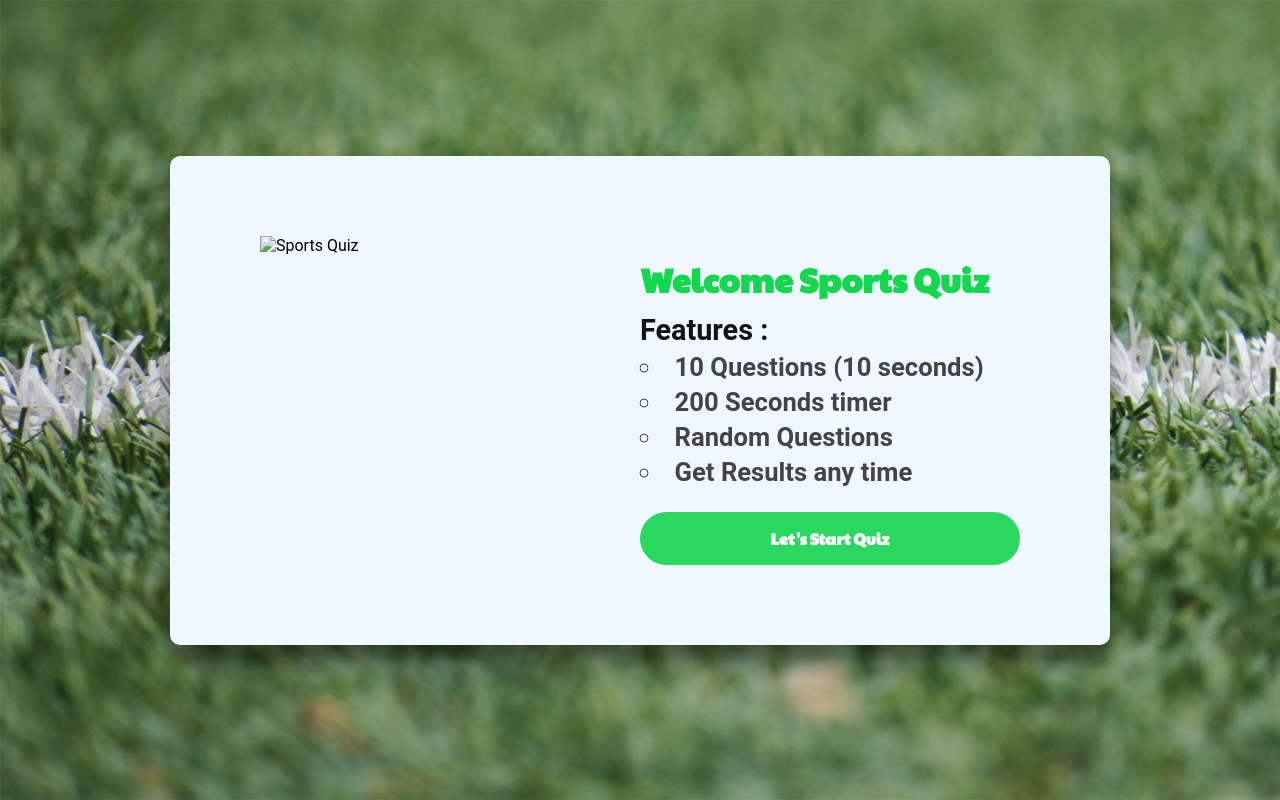
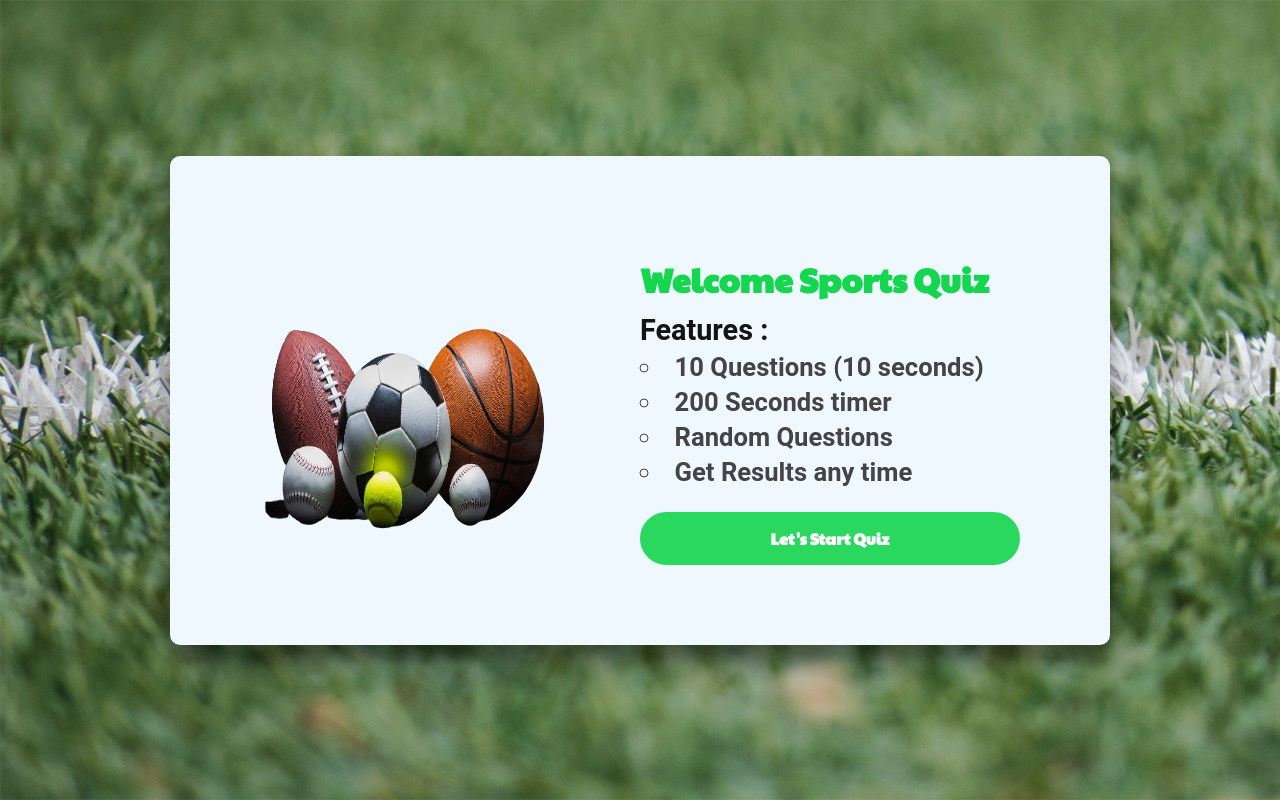
Before and after one commit to VishnuMsd99/Sports-Quiz, a plain HTML site: page index.html in a window 1280 px wide. Drawn offline with Linux system fonts and the light colour scheme.

Commit message:
Update index.html

```diff
--- a/index.html
+++ b/index.html
@@ -13,7 +13,7 @@
 
 
       <div class="leftSide">
-        <img src="Quiz/img/logo__2_-removebg-preview.png" alt="Sports Quiz" class="tilt">
+        <img src="img/logo__2_-removebg-preview.png" alt="Sports Quiz" class="tilt">
       </div>
 
 
```
